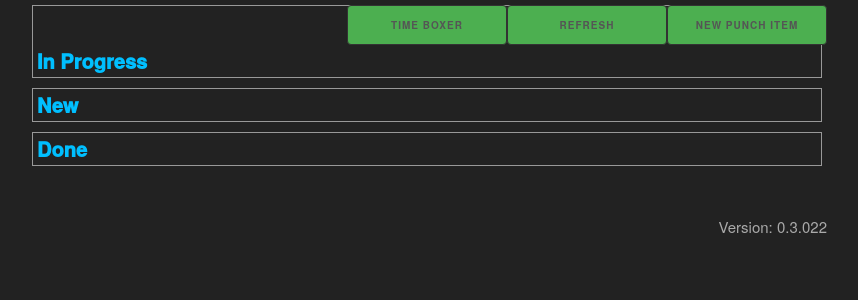
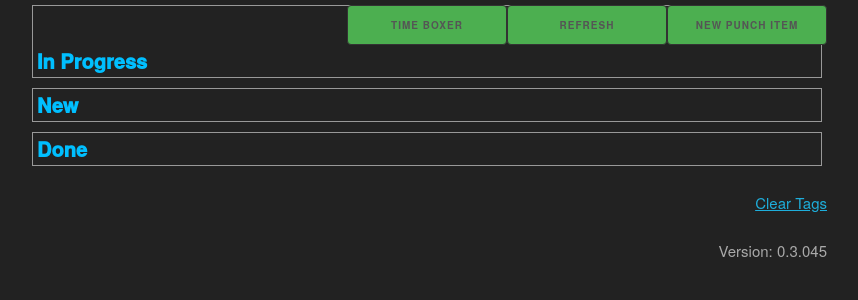
Before and after one commit to kkenny/thelinuxpro, a Jekyll site: the page punch_list/index.html, which Jekyll copies as it is, in a window 1280 px wide. Shown: the top 300 px of the page, without its empty margins (213-1071 px from the left). Built offline with Jekyll 4.4.1, drawn with Linux system fonts in a browser that asks for light colours; nearby versions of some CDN libraries; part of the change alters nothing that is shown.

Commit message:
tags and lists filtering

```diff
--- a/punch_list/eventManage.js
+++ b/punch_list/eventManage.js
@@ -11,17 +11,16 @@ function putJson(data) {
 	req.onreadystatechange = () => {
 		if (req.readyState == XMLHttpRequest.DONE) {
 			document.getElementById("result").innerHTML = new Date().getTime() + " - " + req.status;
-			getJson(genList);
+			getJson();
 		}
 	};
 
 	req.open("PUT", jsonUrl, true);
 	req.setRequestHeader("Content-type", "application/json");
 	req.send(data);
-
 }
 
-function getJson(callback) {
+function getJson() {
 	displayMeta();
 	console.log(`getJson`);
 	let req = new XMLHttpRequest();
@@ -29,7 +28,8 @@ function getJson(callback) {
 		if (req.readyState == XMLHttpRequest.DONE) {
 			window.punches = JSON.parse(req.responseText);
 			window.punches.sort(function(a, b){return a.priority - b.priority});
-			callback(window.punches);
+			//callback(window.punches);
+			genStatuses(window.punches);
 		}
 	};
 
@@ -38,26 +38,46 @@ function getJson(callback) {
 
 }
 
-function genList(punchList) {
+function tagFilter(tagItem) {
+	console.log(`In tagFilter function`);
+	window.tagFilterItem = tagItem;
+	getJson();
+}
+
+function clearTagFilter() {
+	console.log(`Clear Tags`);
+	window.tagFilterItem = undefined;
+	getJson();
+}
+
+function getStatus(punchList, statusFilter) {
+	return punchList.filter(function(punch) { return punch.progress.toLowerCase() === statusFilter; });
+}
+
+function genStatuses(punchList) {
+	genList(getStatus(punchList, "in progress"), "punchListInProgress");
+	genList(getStatus(punchList, "new"), "punchListNew");
+	genList(getStatus(punchList, "done"), "punchListDone");
+}
+
+function genList(punchList, element) {
 	document.getElementById("showDone").innerHTML = "Show Done: <a href='#' onClick='toggleShowDone()'>" + showDone + "</a>";
+	console.log(`current tag = ${window.tagFilterItem}`);
 
 	disableElement("punchDetail");
 	enableElement("punchListAll");
 	var itemStyle = "punches";
-	isItArray(punchList);
+//	isItArray(punchList);
 
 //	punchList.sort(function(a, b){return new Date(a.date).getTime() - new Date(b.date).getTime()});
 	listLength = punchList.length;
 
-//	list = "<table id=punchListTable class=punches><th class=punches>Punch Item</th><th class=punches>Status</th><th class=punches>Priority</th><th>Action</th>";
+	var list = '';
 
-
-//prioritize in-progress
-	var list = '';
 	for (i = 0; i < listLength; i++) {
-		if (punchList[i].progress.toLowerCase() === "in progress") {
-			console.log(`in progress`);
-//			list += "<tr>";
+		if (window.tagFilterItem != undefined) {
+		if (punchList[i].tags != undefined && punchList[i].tags.includes(window.tagFilterItem)) {
+			console.log(`in tagFilterIf`);
 			list += "<div class='punchlist top-bottom-border'>"; //
 			list += "<div class='punchlist container top-bottom-border'>"; //
 			list += "<div class='ten columns'>";
@@ -67,10 +87,9 @@ function genList(punchList) {
 			list += "<div class='four columns " + itemStyle + "'>Need By: " + punchList[i].nDate + "</div>";
 
 			if (punchList[i].tags != undefined) {
-						console.log(`Adding tags object to punchList[${item}]`);
 				list += "<div class='four columns " + itemStyle + "'>Tags: ";
 				for (t = 0; t < punchList[i].tags.length; t++) {
-							list += punchList[i].tags[t] + ", ";
+					list += "<a href='#' onClick(tagFilter(" + punchList[i].tags[t] + ")>" + punchList[i].tags[t] + "</a>, ";
 				}
 				list += "</div>";
 			}
@@ -83,21 +102,10 @@ function genList(punchList) {
 			list += "<a onClick=completePunch(" + i + ")>done</a>";
 			list += "<a onClick=editPunch(" + i + ")>edit</a>";
 			list += "<a onClick=deletePunch(" + i + ")>delete</a>";
-						list += "</div>";
-					list += "</div>";
-				list += "</div>";
-				list += "</div>";
-			list += "</div>";
-			document.getElementById("punchListInProgress").innerHTML = list;
+			list += "</div></div></div></div></div>";
 		}
-	}
-
-// then !done
-	var list = '';
-	for (i = 0; i < listLength; i++) {
-		if (punchList[i].progress.toLowerCase() != "in progress") {
-			if (punchList[i].progress.toLowerCase() != "done") {
-				console.log(`not in progress or not done`);
+		} else {
+			console.log(`in tagFilterElse`);
 			list += "<div class='punchlist top-bottom-border'>"; //
 			list += "<div class='punchlist container top-bottom-border'>"; //
 			list += "<div class='ten columns'>";
@@ -105,11 +113,11 @@ function genList(punchList) {
 			list += "<div class='three columns " + itemStyle + "'>Status: " + punchList[i].progress + "</div>";
 			list += "<div class='two columns " + itemStyle + "'>Priority: " + punchList[i].priority + "</div>";
 			list += "<div class='four columns " + itemStyle + "'>Need By: " + punchList[i].nDate + "</div>";
+
 			if (punchList[i].tags != undefined) {
-						console.log(`Adding tags object to punchList[${item}]`);
 				list += "<div class='four columns " + itemStyle + "'>Tags: ";
 				for (t = 0; t < punchList[i].tags.length; t++) {
-							list += punchList[i].tags[t] + ", ";
+					list += "<a href='#' onClick=tagFilter(\"" + punchList[i].tags[t] + "\")>" + punchList[i].tags[t] + "</a>, ";
 				}
 				list += "</div>";
 			}
@@ -122,58 +130,18 @@ function genList(punchList) {
 			list += "<a onClick=completePunch(" + i + ")>done</a>";
 			list += "<a onClick=editPunch(" + i + ")>edit</a>";
 			list += "<a onClick=deletePunch(" + i + ")>delete</a>";
-						list += "</div>";
-					list += "</div>";
-				list += "</div>";
-				list += "</div>";
-				list += "</div>";
-				document.getElementById("punchListNew").innerHTML = list;
-			}
+			list += "</div></div></div></div></div>";
 		}
 	}
 
-// then done
-	var list = '';
-	for (i = 0; i < listLength; i++) {
-		if (showDone === true) {
+	document.getElementById(element).innerHTML = list;
+
+	if (showDone === false) {
+		disableElement("punchListDoneWrapper");
+	} else {
 		enableElement("punchListDoneWrapper");
-			if (punchList[i].progress.toLowerCase() === "done") {
-				console.log(`show done.`);
-				list += "<div class='punchlist top-bottom-border'>"; //
-				list += "<div class='punchlist container top-bottom-border'>"; //
-				list += "<div class='ten columns'>";
-					list += "<div class='12 columns " + itemStyle + "' onClick=enablePunchDetail(" + i + ")><span class=subject>" + punchList[i].subject + "</span></div>"; //
-					list += "<div class='three columns " + itemStyle + "'>Status: " + punchList[i].progress + "</div>";
-					list += "<div class='two columns " + itemStyle + "'>Priority: " + punchList[i].priority + "</div>";
-					list += "<div class='four columns " + itemStyle + "'>Need By: " + punchList[i].nDate + "</div>";
-					if (punchList[i].tags != undefined) {
-						console.log(`Adding tags object to punchList[${item}]`);
-						list += "<div class='four columns " + itemStyle + "'>Tags: ";
-						for (t = 0; t < punchList[i].tags.length; t++) {
-							list += punchList[i].tags[t] + ", ";
 	}
-						list += "</div>";
-					}
-				list += "</div>";
-				list += "<div class='two columns'>";
-					list += "<div class=dropdown>";
-						list += "<button class=dropbtn onClick=dropMenu(" + i + ")>Act<i class='fa fa-caret-down'></i></button>";
-						list += "<div class=dropdown-content id='myDropdown" + i + "'>";
-							list += "<a onClick=startPunch(" + i + ")>start</a>";
-							list += "<a onClick=completePunch(" + i + ")>done</a>";
-							list += "<a onClick=editPunch(" + i + ")>edit</a>";
-							list += "<a onClick=deletePunch(" + i + ")>delete</a>";
-						list += "</div>";
-					list += "</div>";
-				list += "</div>";
-				list += "</div>";
-				list += "</div>";
-				document.getElementById("punchListDone").innerHTML = list;
-			}
-		} else {
-			disableElement("punchListDoneWrapper");
-		}
-	}
+
 }
 
 function startPunch(item) {
@@ -200,7 +168,7 @@ function enablePunchDetail(item) {
 	enableElement("punchDetail");
 	console.log(`punchDetail Enabled`);
 //	html = "";
-	html = "<p>subject: " + punchList[item].subject + "<br />Created: " + punchList[item].cDate + "<br />Modified Date: " + punchList[item].mDate + "<br />Priority: " + punchList[item].priority + "<br />Progress: " + punchList[item].progress + "<br /><textarea>" + punchList[item].notes + "</textarea><br /><input onfocus='clearDefault(this)' type='text' id='tag' value='Add tag'><input onClick='addTag()' type=button value='Add' /></p><input type=button value=close onClick=getJson(genList)>";
+	html = "<p>subject: " + punchList[item].subject + "<br />Created: " + punchList[item].cDate + "<br />Modified Date: " + punchList[item].mDate + "<br />Priority: " + punchList[item].priority + "<br />Progress: " + punchList[item].progress + "<br /><textarea>" + punchList[item].notes + "</textarea><br /><input onfocus='clearDefault(this)' type='text' id='tag' value='Add tag'><input onClick='addTag()' type=button value='Add' /></p><input type=button value=close onClick=getJson()>";
 	document.getElementById("punchDetail").innerHTML = html;
 }
 
@@ -280,7 +248,7 @@ function toggleShowDone() {
 	} else {
 		window.showDone = false;
 	}
-	getJson(genList);
+	getJson();
 }
 
 function editPunch(item) {
--- a/punch_list/index.html
+++ b/punch_list/index.html
@@ -23,7 +23,7 @@
 		<script src="js/i18n/datepicker.en.js"></script>
 	</head>
 
-	<body onLoad="getJson(genList)">
+	<body onLoad="getJson()">
 
 		<div class="column">
 			<button class="button" onClick="disableElement('punchListAll'), disableElement('punchDetail'), enableElement('newEvent')" id="put">New Punch Item</button>
@@ -76,6 +76,7 @@
 
 
 		<p id="result"></p>
+		<div id="clearTags" class="grid-meta u-pull-right"><a href="#" onClick="clearTagFilter()">Clear Tags</a></div><br />
 		<div id="showDone" class="grid-meta u-pull-right"></div><br />
 		<div id="meta" class="grid-meta u-pull-right"></div>
 	</body>
--- a/punch_list/metadata.js
+++ b/punch_list/metadata.js
@@ -1,4 +1,4 @@
-var version = "0.3.022",
+var version = "0.3.045",
 		debug = false,
 		jsonUrl = "https://api.myjson.com/bins/1dodsj",
 		showDone = false,
```
Lines whose indentation alone changed are shown as unchanged.
